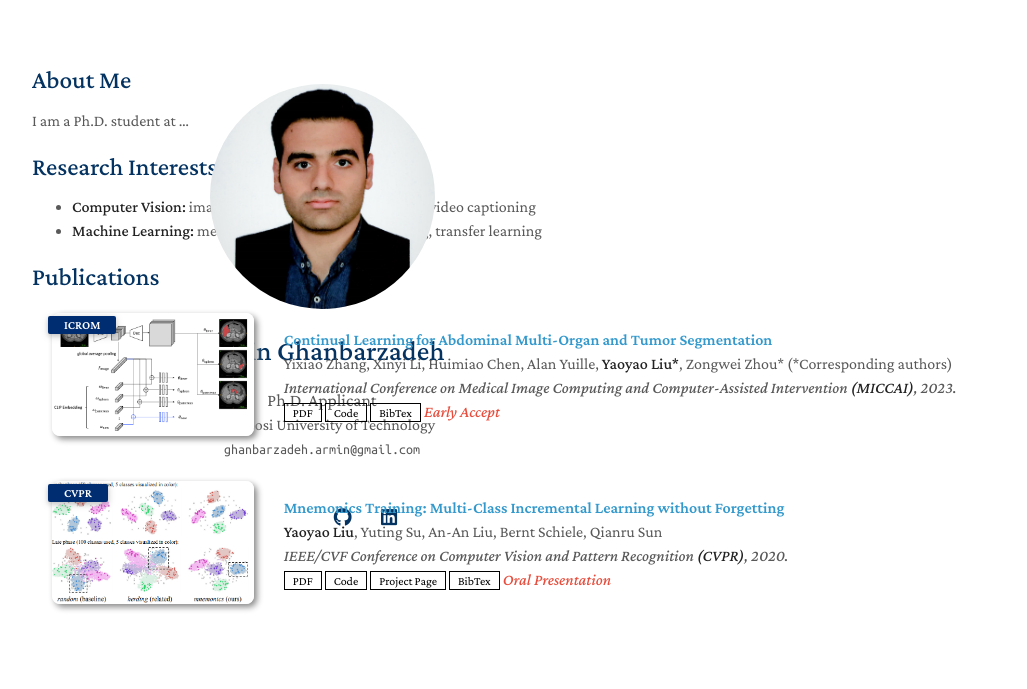
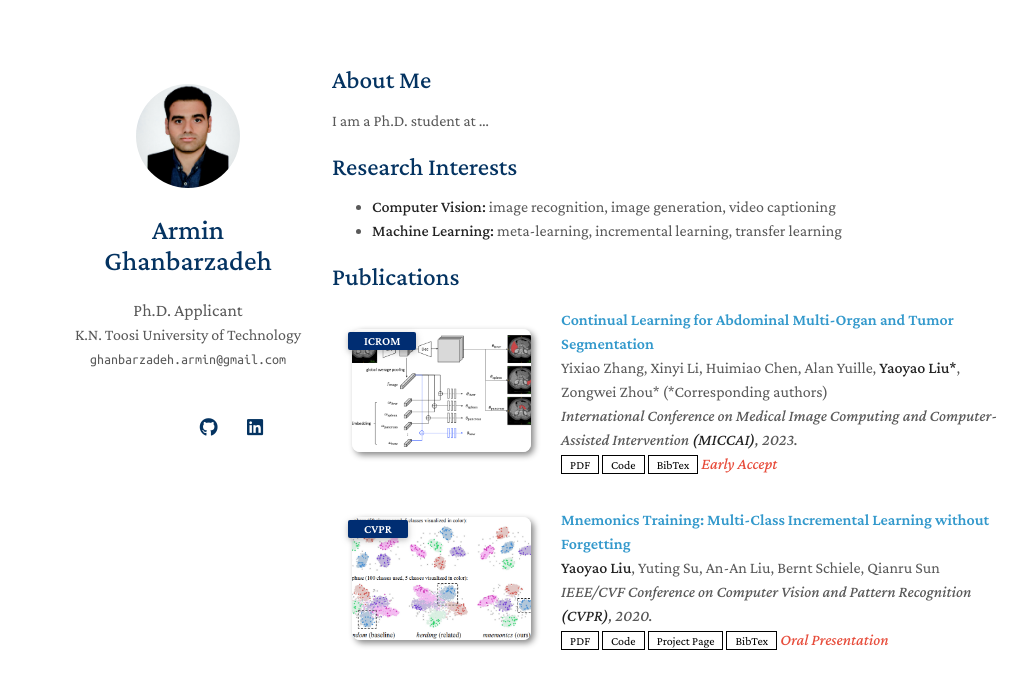
Before and after one commit to ghanbarzadeh/ghanbarzadeh.github.io, a Jekyll site: the page built from index.md, in a window 1280 px wide. Shown: the top 689 px of the page, without its empty margins (88-1115 px from the left). Built offline with Jekyll 4.4.1, drawn with Linux system fonts in a browser that asks for light colours; nearby versions of some CDN libraries; a style sheet for code colours, icons or effects is not loaded; our own code applies the rules of GitHub Pages for plain Markdown files.

Commit message:
Update minimal-light-no-dark-mode.scss

```diff
--- a/_sass/minimal-light-no-dark-mode.scss
+++ b/_sass/minimal-light-no-dark-mode.scss
@@ -283,7 +283,7 @@ img {
 }
 
 header {
-  width:500px;
+  width:232px;
   float:left;
   position:fixed;
   -webkit-font-smoothing:subpixel-antialiased;
@@ -353,7 +353,7 @@ header ul a strong {
 }
 
 section {
-  width:1000px;
+  width:700px;
   float:right;
   padding-top:4.0em;
   padding-bottom:50px;
```
